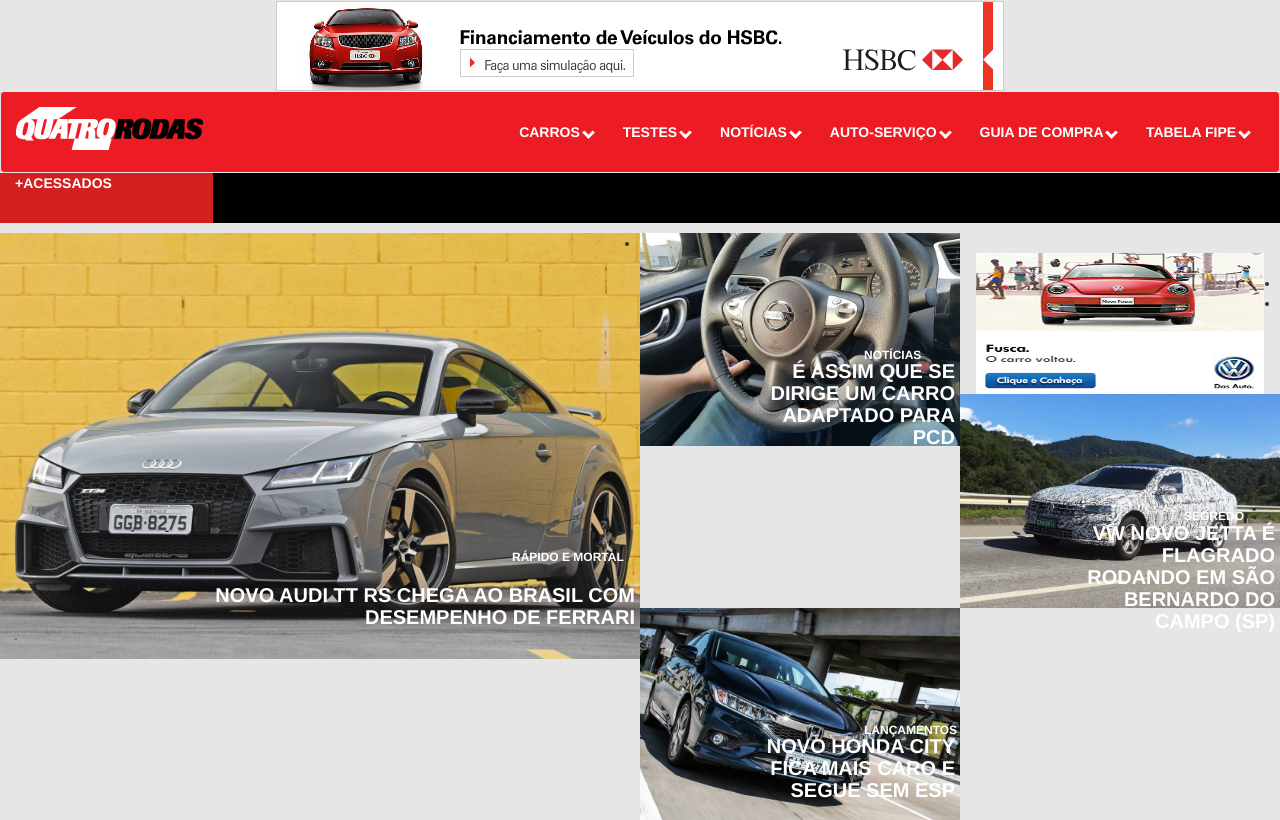
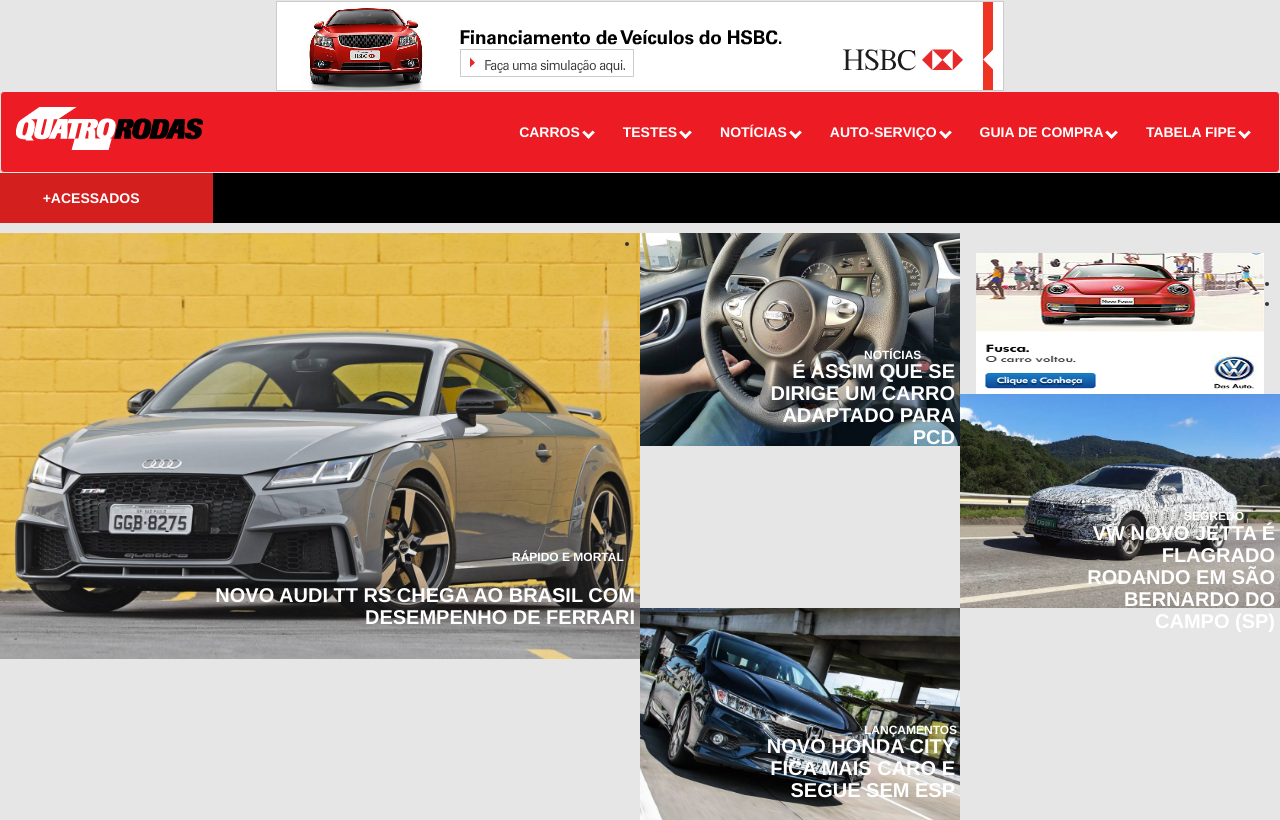
Before and after one commit to alvadorn/quatrorodas-abril, a PHP site: page / in a window 1280 px wide. Shown: the top 820 px of the page. Run offline with PHP 8.4, Linux system fonts and the light colour scheme.

Commit message:
Fix position

```diff
--- a/app.css
+++ b/app.css
@@ -91,9 +91,13 @@
 .snd-bar {
     color: white;
     font-weight: bold;
+    top: 30%;
+    left: 20%;
+    position: absolute;
 }
 
 .snd-bar>a {
+    top: 10%;
     margin-top: 20px;
 }
 
```
